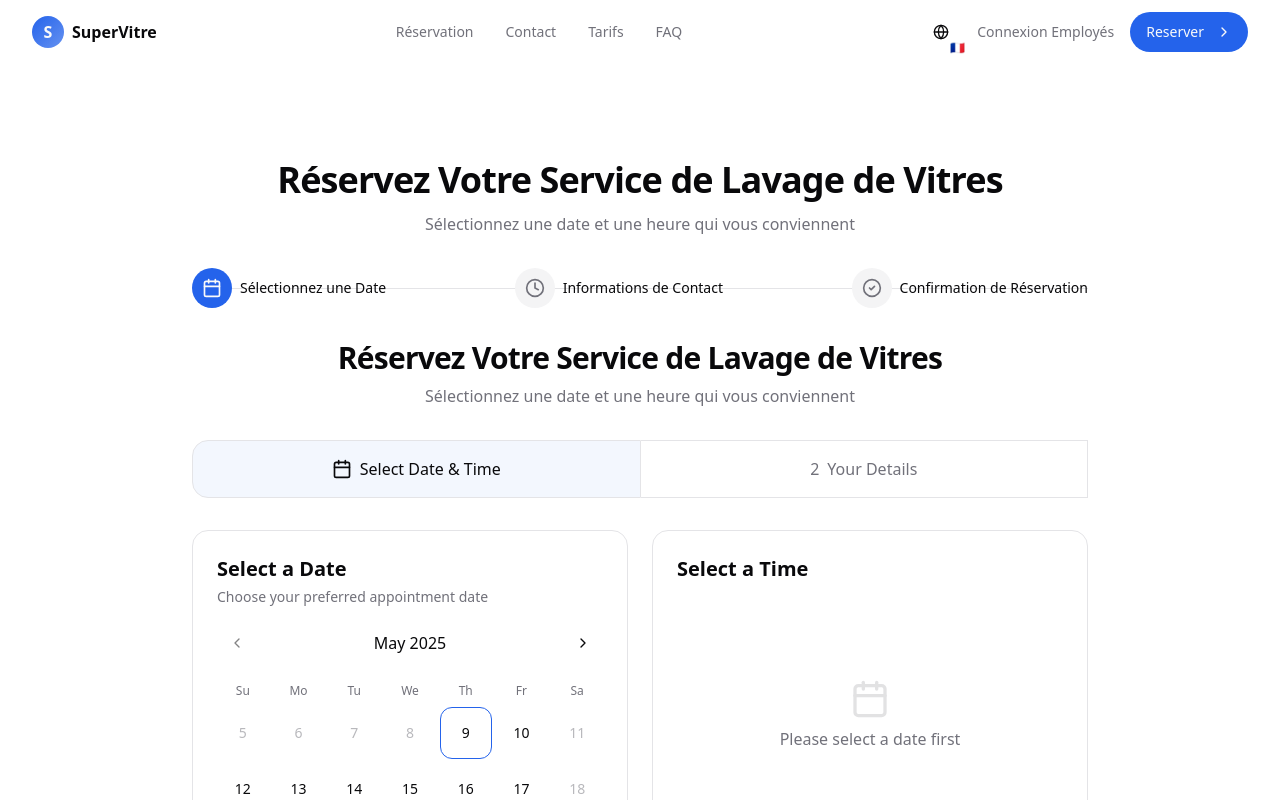
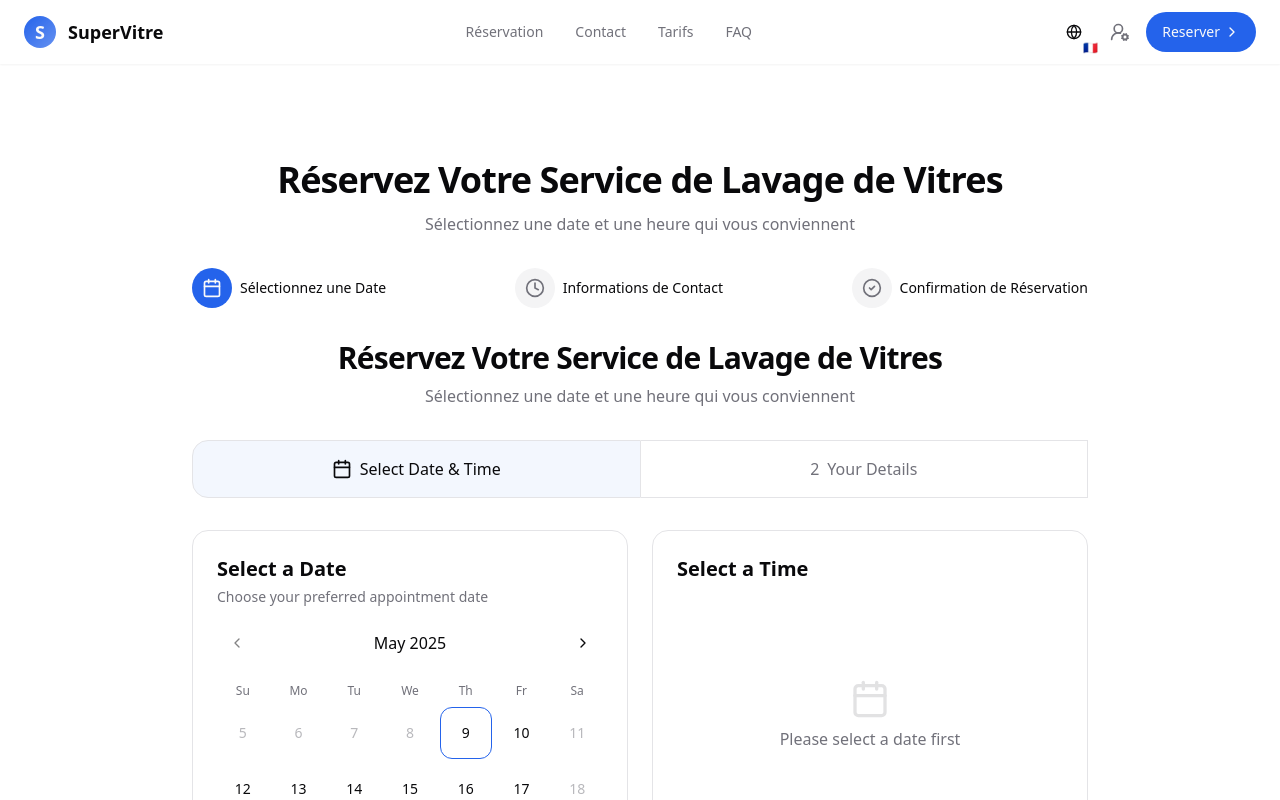
Before and after one commit to victorfrangov/superVitre, a Next.js app: page /fr/reservations in a window 1280 px wide. Shown: the top 800 px of the page. Built offline with nearby package versions, Linux system fonts and the light colour scheme.

Commit message:
made changes to nav-bar

```diff
--- a/app/[locale]/page.tsx
+++ b/app/[locale]/page.tsx
@@ -28,7 +28,7 @@ import { Card, CardContent, CardHeader, CardTitle, CardDescription, CardFooter }
 import { Tabs, TabsList, TabsTrigger } from "@/components/ui/tabs"
 import { useTheme } from "next-themes"
 import { LanguageSwitcher } from "@/components/language-switcher"
-import NavigationBar  from "@/components/navigation";
+import NavigationBar  from "@/components/navigation-bar";
 
 interface FaqItem {
   question: string;
--- a/app/[locale]/reservations/page.tsx
+++ b/app/[locale]/reservations/page.tsx
@@ -15,7 +15,7 @@ import { Label } from "@/components/ui/label"
 import { RadioGroup, RadioGroupItem } from "@/components/ui/radio-group"
 import { Select, SelectContent, SelectItem, SelectTrigger, SelectValue } from "@/components/ui/select"
 import { Textarea } from "@/components/ui/textarea"
-import NavigationBar from "@/components/navigation";
+import NavigationBar from "@/components/navigation-bar";
 
 // Mock data for available time slots
 const generateMockTimeSlots = (date: Date) => {
@@ -145,7 +145,6 @@ export default function ReservationsPage() {
             {/* Progress indicator */}
             <div className="relative mb-12">
               <div className="absolute inset-0 flex items-center">
-                <div className="w-full border-t border-border"></div>
               </div>
               <div className="relative flex justify-between">
                 <div className="flex items-center">
--- /dev/null
+++ b/components/navigation-bar.tsx
@@ -0,0 +1,113 @@
+"use client";
+
+import React, { useState } from "react";
+import Link from "next/link";
+import { Button } from "@/components/ui/button";
+import { ChevronRight, Menu, X, UserRoundCog } from "lucide-react";
+import { motion } from "framer-motion";
+import { useNavigationTranslations } from "@/utils/navigation";
+import { LanguageSwitcher } from "@/components/language-switcher";
+
+export default function NavigationBar() {
+  const { navT, ctaT, accessibilityT } = useNavigationTranslations();
+  const [mobileMenuOpen, setMobileMenuOpen] = useState(false);
+
+  const links = [
+    { href: "/reservations", label: navT("reservations") },
+    { href: "/contact", label: navT("contact") },
+    { href: "#pricing", label: navT("pricing") },
+    { href: "#faq", label: navT("faq") },
+  ];
+
+  return (
+    <header className="sticky top-0 z-50 w-full bg-background/80 backdrop-blur-lg shadow-sm">
+      <div className="container mx-auto flex h-16 items-center justify-between px-4 md:px-6">
+        {/* Logo and Home Link */}
+        <Link href="/" className="flex items-center gap-3 font-bold text-lg">
+          <div className="size-8 rounded-lg bg-gradient-to-br from-primary to-primary/70 flex items-center justify-center text-primary-foreground">
+            S
+          </div>
+          <span>SuperVitre</span>
+        </Link>
+
+        {/* Navigation Links */}
+        <nav className="hidden md:flex gap-8">
+          {links.map((link) => (
+            <Link
+              key={link.href}
+              href={link.href}
+              className="text-sm font-medium text-muted-foreground transition-colors hover:text-foreground"
+            >
+              {link.label}
+            </Link>
+          ))}
+        </nav>
+
+        {/* Call-to-Action Button */}
+        <div className="hidden md:flex gap-4 items-center">
+          <LanguageSwitcher />
+          <Link
+            href="/admin"
+            className="text-muted-foreground hover:text-foreground transition-colors"
+            aria-label={navT("login")}
+          >
+            <UserRoundCog className="size-5" />
+          </Link>
+          <Button className="rounded-full">
+            {ctaT("getStarted")}
+            <ChevronRight className="size-4 -ml-1" />
+          </Button>
+        </div>
+
+        {/* Mobile Menu Button */}
+        <div className="flex items-center gap-4 md:hidden">
+          <LanguageSwitcher />
+          <Button
+            variant="ghost"
+            size="icon"
+            onClick={() => setMobileMenuOpen(!mobileMenuOpen)}
+          >
+            {mobileMenuOpen ? <X className="size-5" /> : <Menu className="size-5" />}
+            <span className="sr-only">{accessibilityT("toggleMenu")}</span>
+          </Button>
+        </div>
+      </div>
+
+      {/* Mobile menu */}
+      {mobileMenuOpen && (
+        <motion.div
+          initial={{ opacity: 0, y: -20 }}
+          animate={{ opacity: 1, y: 0 }}
+          exit={{ opacity: 0, y: -20 }}
+          className="md:hidden absolute top-16 inset-x-0 bg-background/95 backdrop-blur-lg border-b"
+        >
+          <div className="container py-4 flex flex-col gap-4">
+            {links.map((link) => (
+              <Link
+                key={link.href}
+                href={link.href}
+                className="py-2 text-sm font-medium"
+                onClick={() => setMobileMenuOpen(false)}
+              >
+                {link.label}
+              </Link>
+            ))}
+            <div className="flex flex-col gap-2 pt-2 border-t">
+              <Link
+                href="#"
+                className="py-2 text-sm font-medium"
+                onClick={() => setMobileMenuOpen(false)}
+              >
+                {navT("login")}
+              </Link>
+              <Button className="rounded-full">
+                {ctaT("getStarted")}
+                <ChevronRight className="ml-1 size-4" />
+              </Button>
+            </div>
+          </div>
+        </motion.div>
+      )}
+    </header>
+  );
+}
--- a/components/navigation.tsx
+++ /dev/null
@@ -1,105 +0,0 @@
-"use client"
-
-import React, { useState } from "react";
-import Link from "next/link";
-import { Button } from "@/components/ui/button";
-import { ChevronRight, Menu, X } from "lucide-react";
-import { motion } from "framer-motion";
-import { useNavigationTranslations } from "@/utils/navigation";
-import { LanguageSwitcher } from "@/components/language-switcher"
-
-export default function NavigationBar(){
-  const { navT, ctaT, accessibilityT } = useNavigationTranslations();
-  const [mobileMenuOpen, setMobileMenuOpen] = useState(false);
-
-  const links = [
-    { href: "/reservations", label: navT("reservations") },
-    { href: "/contact", label: navT("contact") },
-    { href: "#pricing", label: navT("pricing") },
-    { href: "#faq", label: navT("faq") },
-  ];
-
-    return(
-        <header
-        className={`sticky top-0 z-50 w-full backdrop-blur-lg transition-all duration-300`}
-      >
-        <div className="container flex h-16 items-center justify-between">
-          <div className="flex items-center gap-2 font-bold">
-            <div className="size-8 rounded-lg bg-gradient-to-br from-primary to-primary/70 flex items-center justify-center text-primary-foreground">
-              S
-            </div>
-            <span>SuperVitre</span>
-          </div>
-          <nav className="hidden md:flex gap-8">
-            {links.map((link) => (
-              <Link
-                key={link.href}
-                href={link.href}
-                className="text-sm font-medium text-muted-foreground transition-colors hover:text-foreground"
-              >
-                {link.label}
-              </Link>
-            ))}
-          </nav>
-          <div className="hidden md:flex gap-4 items-center">
-            <LanguageSwitcher />
-            {/* <Button variant="ghost" size="icon" onClick={toggleTheme} className="rounded-full">
-              {mounted ? (theme === "dark" ? <Sun className="size-[18px]" /> : <Moon className="size-[18px]" />) : <Moon className="size-[18px]" />}
-              <span className="sr-only">{accessibilityT("toggleTheme")}</span>
-            </Button> */}
-            <Link
-              href="#"
-              className="text-sm font-medium text-muted-foreground transition-colors hover:text-foreground"
-            >
-              {navT("login")}
-            </Link>
-            <Button className="rounded-full">
-              {ctaT("getStarted")}
-              <ChevronRight className="ml-1 size-4" />
-            </Button>
-          </div>
-          <div className="flex items-center gap-4 md:hidden">
-            <LanguageSwitcher />
-            {/* <Button variant="ghost" size="icon" onClick={toggleTheme} className="rounded-full">
-              {mounted ? (theme === "dark" ? <Sun className="size-[18px]" /> : <Moon className="size-[18px]" />) : <Moon className="size-[18px]" />}
-            </Button> */}
-            <Button variant="ghost" size="icon" onClick={() => setMobileMenuOpen(!mobileMenuOpen)}>
-              {mobileMenuOpen ? <X className="size-5" /> : <Menu className="size-5" />}
-              <span className="sr-only">{accessibilityT("toggleMenu")}</span>
-            </Button>
-          </div>
-        </div>
-        {/* Mobile menu */}
-        {mobileMenuOpen && (
-          <motion.div
-            initial={{ opacity: 0, y: -20 }}
-            animate={{ opacity: 1, y: 0 }}
-            exit={{ opacity: 0, y: -20 }}
-            className="md:hidden absolute top-16 inset-x-0 bg-background/95 backdrop-blur-lg border-b"
-          >
-            <div className="container py-4 flex flex-col gap-4">
-              {links.map((link) => (
-                <Link
-                  key={link.href}
-                  href={link.href}
-                  className="py-2 text-sm font-medium"
-                  onClick={() => setMobileMenuOpen(false)}
-                >
-                  {link.label}
-                </Link>
-              ))}
-              <div className="flex flex-col gap-2 pt-2 border-t">
-                <Link href="#" className="py-2 text-sm font-medium" onClick={() => setMobileMenuOpen(false)}>
-                  {navT("login")}
-                </Link>
-                <Button className="rounded-full">
-                  {ctaT("getStarted")}
-                  <ChevronRight className="ml-1 size-4" />
-                </Button>
-              </div>
-            </div>
-          </motion.div>
-        )}
-      </header>
-    );
-}
```
